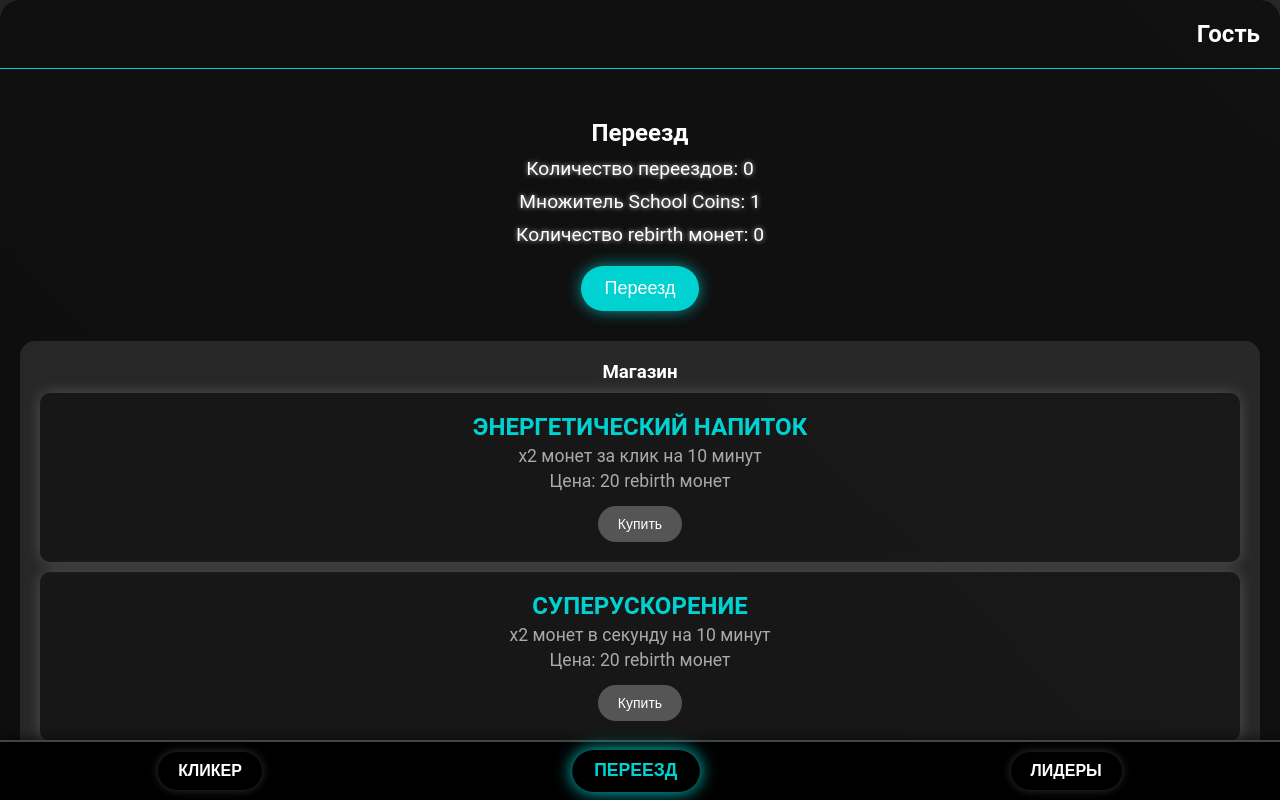
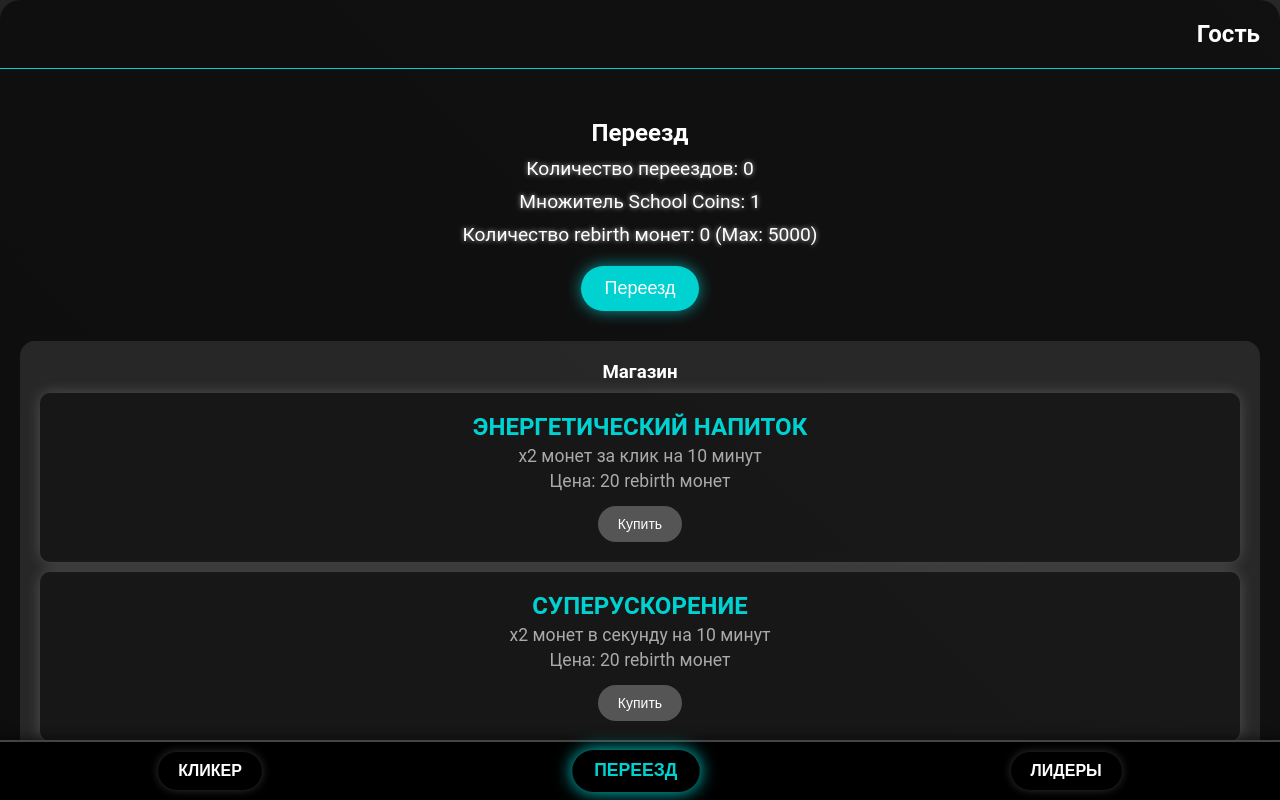
Before and after one commit to NegodayCaptainSkull/VoteForGeorge, a React (Create React App) app: page / in a window 1280 px wide. Both pictures are taken after a click on the button "ПЕРЕЕЗД". Shown: the top 800 px of the page. Built offline with nearby package versions, Linux system fonts and the light colour scheme.

Commit message:
created maximum of rebirth coins

```diff
--- a/src/App.tsx
+++ b/src/App.tsx
@@ -215,7 +215,8 @@ const App: React.FC = () => {
   };
 
   const rebirth = (newRebirthCoins: number) => {
-    setRebirthCoins(rebirthCoins + newRebirthCoins);
+    const updatedRebirthCoins = Math.min(rebirthCoins + newRebirthCoins, 5000);
+    setRebirthCoins(updatedRebirthCoins);
     setSchoolCoinsMultiplyer(schoolCoinsMultiplyer * 2);
     setCoins(0);
     setCps(0);
@@ -240,7 +241,7 @@ const App: React.FC = () => {
         cost: 50,
         level: 1
       },
-      rebirthCoins: rebirthCoins + newRebirthCoins,
+      rebirthCoins: updatedRebirthCoins,
       schoolCoinsMultiplyer: schoolCoinsMultiplyer * 2,
     }
     )
--- a/src/components/Move.tsx
+++ b/src/components/Move.tsx
@@ -49,7 +49,7 @@ const Move: React.FC<MoveProps> = ({ userSchoolCoins, userRebirthCoins, schoolCo
         <p>Множитель School Coins: {schoolCoinsMultiplyer}</p>
       </div>
       <div className="rebirth-coins">
-        <p>Количество rebirth монет: {userRebirthCoins}</p>
+        <p>Количество rebirth монет: {userRebirthCoins} (Max: 5000)</p>
       </div>
 
       <div className="move-button-container">
```
